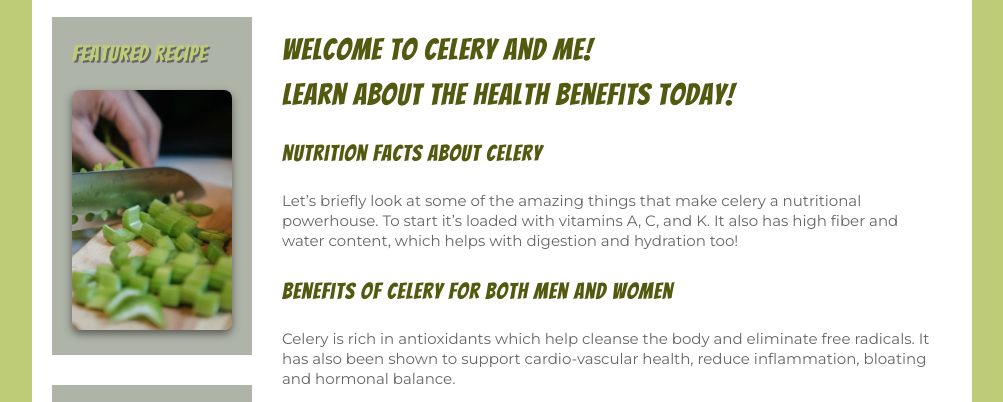
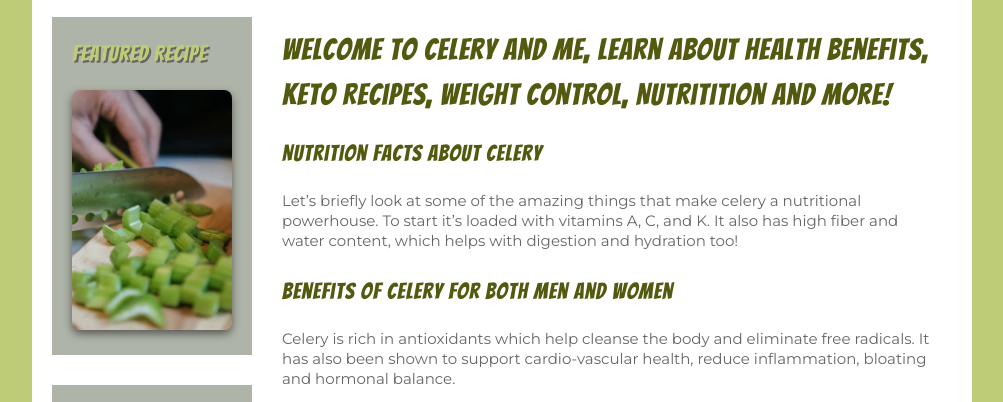
Before and after one commit to StarsInTech/celery-and-me, a plain HTML site: page index.html in a window 1280 px wide. Shown: the part 275-677 px from the top of the page, without its empty margins (138-1141 px from the left). Drawn offline with Linux system fonts and the light colour scheme.

Commit message:
fixed-the-h1-
Added keyword phrase to it.

```diff
--- a/index.html
+++ b/index.html
@@ -3,7 +3,7 @@
   <head>
     <meta charset="UTF-8">
     <meta name="viewport" content="width=device-width, initial-scale=1.0">
-    <title>Celery and Me - Health Benefits Keto Weight Control Recipes Nutritition and More</title>
+    <title>Celery and Me - Health Benefits, Keto Recipes, Weight Control, Nutritition and More</title>
     <!-- link to google search console verfication -->
     <meta name="google-site-verification" content="mLvdOTlqbruNmVjnmUPWeZPAK6n_Gsz3cNcRURx8tkw">
     <!-- google analytics  -->
@@ -73,7 +73,7 @@
         <!-- end of sidebar1 -->
         <!-- #content -->
         <section id="content">
-          <h1>Welcome to Celery and Me! <br>Learn about the Health Benefits Today!</h1>
+          <h1>Welcome to Celery and Me, learn about Health Benefits, Keto Recipes, Weight Control, Nutritition and More!</h1>
           <article>
             <h2>Nutrition Facts About Celery </h2>
             <p>Let’s briefly look at some of the amazing things that make celery a nutritional powerhouse. To start it’s loaded with vitamins A, C, and K. It also has high fiber and water content, which helps with digestion and hydration too!</p>
```
